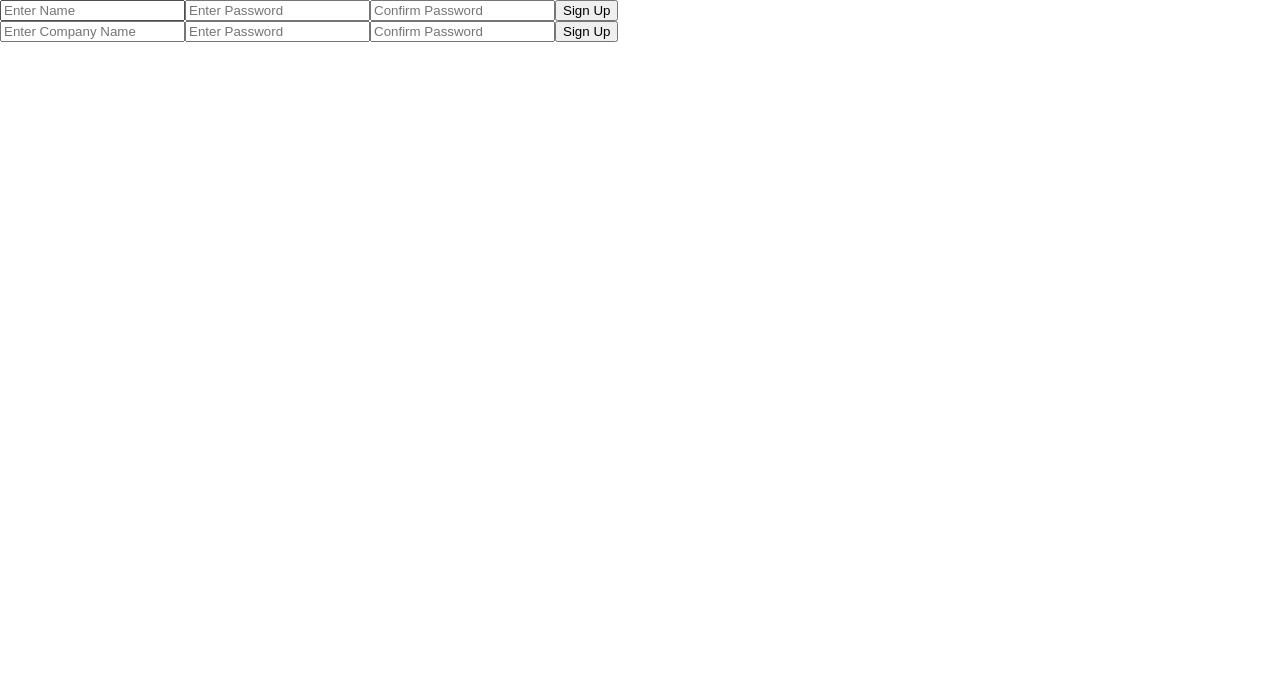
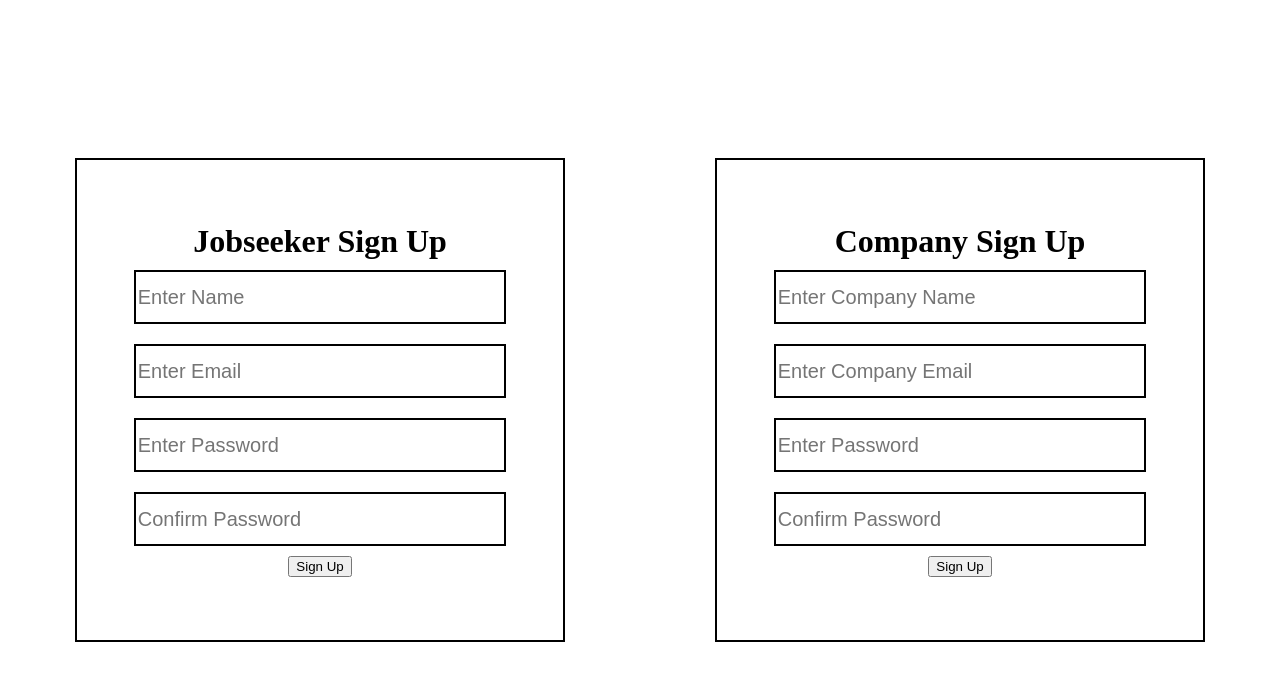
Before and after one commit to rockyboyyang/swipefair-frontend, a React (Create React App) app: page /signup in a window 1280 px wide. Shown: the top 680 px of the page. Built offline with nearby package versions, Linux system fonts and the light colour scheme.

Commit message:
connect signup component with backend

```diff
--- a/src/Components/Pages/SignUp.js
+++ b/src/Components/Pages/SignUp.js
@@ -1,26 +1,119 @@
 import React, { useState, useContext } from 'react';
 import { Redirect } from 'react-router-dom';
+import "../../stylesheets/sign-up.css"
 
 const SignUp = (props) => {
+  const [nameState, setName] = useState(undefined);
+  const [emailState, setEmail] = useState(undefined);
+  const [passwordState, setPassword] = useState(undefined);
+  const [confirmPasswordState, setConfirmPassword] = useState(undefined);
+  const [companyNameState, setCompanyName] = useState(undefined);
+  const [companyEmailState, setCompanyEmail] = useState(undefined);
+  const [companyPasswordState, setCompanyPassword] = useState(undefined);
+  const [companyConfirmPasswordState, setCompanyConfirmPassword] = useState(undefined);
+
+  const backendUrl = "http://localhost:5000/api";
+
+  const jobseekerOnclick = async (e) => {
+    e.preventDefault(); //??? i think we said it would make no difference
+    if (passwordState !== confirmPasswordState) return;
+
+    const body = {
+      name: nameState,
+      email: emailState,
+      password: passwordState,
+    };
+
+    const res = await fetch(backendUrl + "/session_jobseeker/signup", {
+      method: "POST",
+      headers: { "Content-Type": "application/json" },
+      body: JSON.stringify(body),
+    });
+    // if (res.ok) {
+    //   const { access_token, jobseeker, company } = await res.json();
+    //   setToken({ access_token });
+    //   window.localStorage.access_token = access_token; //i swear i wrote this
+    //   jobseeker ? setJobseeker({ jobseeker }) : setCompany({ company }); //check
+    // }
+  };
+
+  const companyOnclick = async (e) => {
+    e.preventDefault(); //??? i think we said it would make no difference
+    if (companyPasswordState !== companyConfirmPasswordState) return;
+
+    const body = {
+      email: companyEmailState,
+      company_name: companyNameState,
+      password: companyPasswordState,
+    };
+
+    const res = await fetch(backendUrl + "/session_company/signup", {
+      method: "POST",
+      headers: { "Content-Type": "application/json" },
+      body: JSON.stringify(body),
+    });
+    // if (res.ok) {
+    //   const { access_token, jobseeker, company } = await res.json();
+    //   setToken({ access_token });
+    //   window.localStorage.access_token = access_token; //i swear i wrote this
+    //   jobseeker ? setJobseeker({ jobseeker }) : setCompany({ company }); //check
+    // }
+  };
+
+  const handleNameChange = (event) => {
+    setName(event.target.value);
+  };
+
+  const handleEmailChange = (event) => {
+    setEmail(event.target.value);
+  };
+
+  const handlePasswordChange = (event) => {
+    setPassword(event.target.value);
+  };
+
+  const handleConfirmPasswordChange = (event) => {
+    setConfirmPassword(event.target.value);
+  };
+
+  const handleCompanyNameChange = (event) => {
+    setCompanyName(event.target.value);
+  };
+
+  const handleCompanyEmailChange = (event) => {
+    setCompanyEmail(event.target.value);
+  };
+
+  const handleCompanyPasswordChange = (event) => {
+    setCompanyPassword(event.target.value);
+  };
+
+  const handleCompanyConfirmPasswordChange = (event) => {
+    setCompanyConfirmPassword(event.target.value);
+  };
+
   return (
-    <div>
-      <div className="form-container">
+    <div className="sign-up-containers">
+      <div className="form-container jobseeker-form">
         <form>
-          <input type="text" placeholder="Enter Name"></input>
-          <input type="password" placeholder="Enter Password"></input>
-          <input type="confirm password" placeholder="Confirm Password"></input>
-          <button>Sign Up</button>
+          <h1>Jobseeker Sign Up</h1>
+          <input type="text" placeholder="Enter Name" value={nameState} onChange={handleNameChange}></input>
+          <input type="email" placeholder="Enter Email" value={emailState} onChange={handleEmailChange}></input>
+          <input type="password" placeholder="Enter Password" value={passwordState} onChange={handlePasswordChange}></input>
+          <input type="password" placeholder="Confirm Password" value={confirmPasswordState} onChange={handleConfirmPasswordChange}></input>
+          <button onClick={jobseekerOnclick}>Sign Up</button>
         </form>
       </div>
-      <div className="form-container">
+      <div className="form-container company-form">
         <form>
-          <input type="text" placeholder="Enter Company Name"></input>
-          <input type="password" placeholder="Enter Password"></input>
-          <input type="confirm password" placeholder="Confirm Password"></input>
-          <button>Sign Up</button>
+          <h1>Company Sign Up</h1>
+          <input type="text" placeholder="Enter Company Name" value={companyNameState} onChange={handleCompanyNameChange}></input>
+          <input type="email" placeholder="Enter Company Email" value={companyEmailState} onChange={handleCompanyEmailChange}></input>
+          <input type="password" placeholder="Enter Password" value={companyPasswordState} onChange={handleCompanyPasswordChange}></input>
+          <input type="password" placeholder="Confirm Password" value={companyConfirmPasswordState} onChange={handleCompanyConfirmPasswordChange}></input>
+          <button onClick={companyOnclick}>Sign Up</button>
         </form>
       </div>
-
     </div>
   );
 }
--- /dev/null
+++ b/src/stylesheets/sign-up.css
@@ -0,0 +1,47 @@
+html,
+body {
+    height: 100%;
+}
+#root {
+    height: 100%;
+    display: flex;
+    flex-direction: row;
+    align-items: center;
+    justify-content: center;
+}
+.sign-up-containers {
+    display: flex;
+    flex-direction: row;
+    justify-content: center;
+    width: 100%;
+    height: 80%;
+}
+.form-container {
+    width: 50%;
+    height: 100%;
+    display: flex;
+    align-items: center;
+    justify-content: center;
+}
+.form-container > form {
+    width: 500px;
+    margin: 0px 75px;
+    display: flex;
+    flex-direction: column;
+    border: black solid 2px;
+    height: 75%;
+    align-items: center;
+    justify-content: center;
+}
+
+/* .company-form {
+    border-left: solid 1px black;
+} */
+
+input {
+    margin: 10px;
+    height: 10%;
+    width: 75%;
+    border: 2px solid black;
+    font-size: 20px;
+}
```
